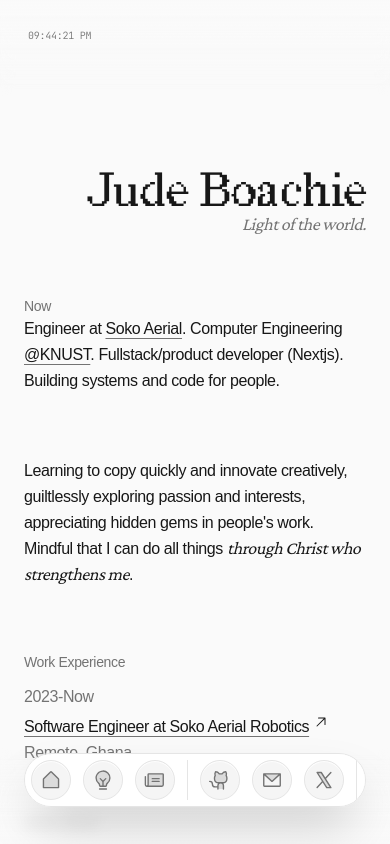
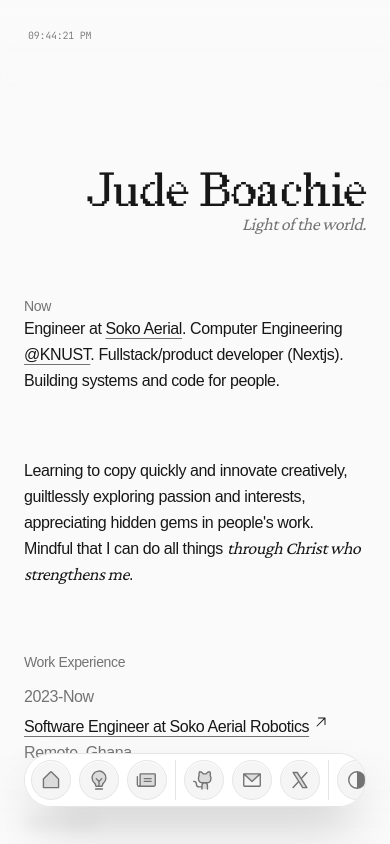
Before and after one commit to jdboachie/jude, a Next.js app: page / in a window 390 px wide. Shown: the top 844 px of the page. Built offline with nearby package versions, Linux system fonts and the light colour scheme; a web font is replaced by a local one.

Commit message:
smaller dockbutton gap on mobile

```diff
--- a/src/components/dock.tsx
+++ b/src/components/dock.tsx
@@ -101,7 +101,7 @@ function Dock() {
         <Separator orientation='vertical'/>
         <ThemeToggleButton mouseX={mouseX} />
       </div>
-      <div className="hidden max-sm:flex rounded-full bg-background dark:bg-primary-foreground shadow-2xl items-end mb-8 border z-[10] gap-3 p-1.5 h-[54px] max-sm:mx-6 max-sm:overflow-x-scroll max-sm:overflow-y-visible">
+      <div className="hidden max-sm:flex rounded-full bg-background dark:bg-primary-foreground shadow-2xl items-end mb-8 border z-[10] gap-2 sm:gap-3 p-1.5 h-[54px] max-sm:mx-6 max-sm:overflow-x-scroll max-sm:overflow-y-visible">
         {navlinks.map((app, index) => (
           <DockIcon
             app={app}
```
